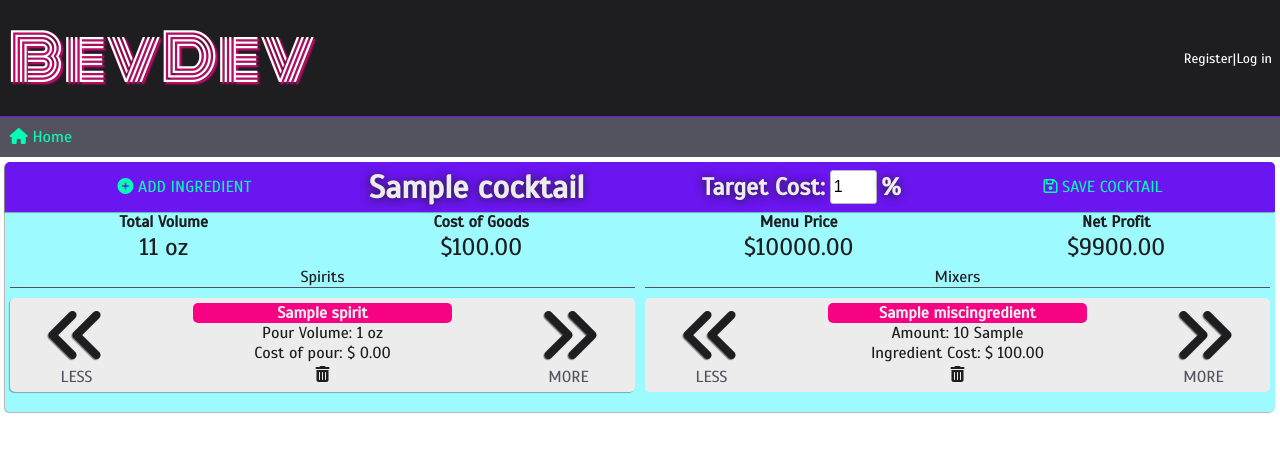
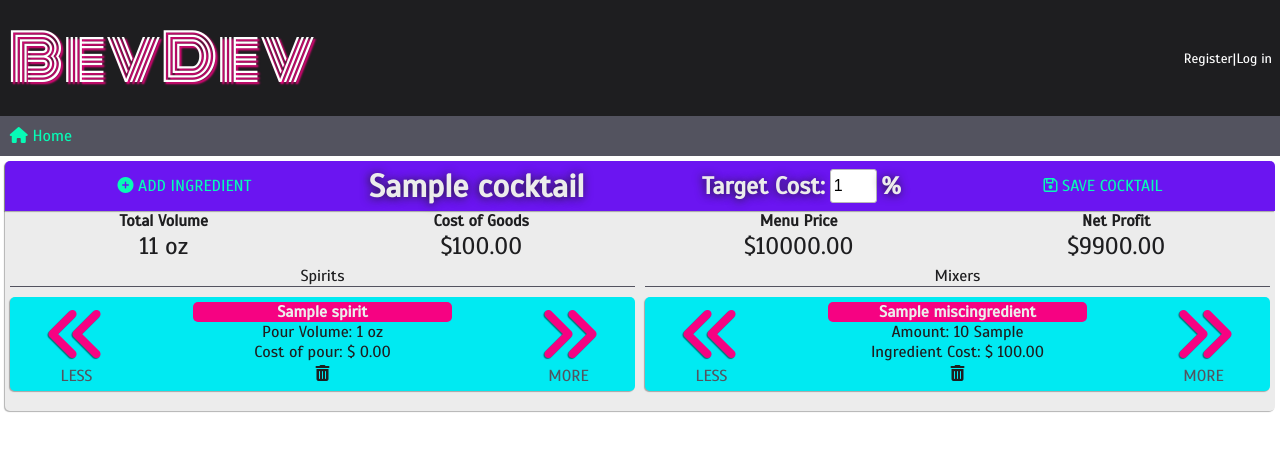
Before and after one commit to Momentum-Bev-Direct/Beverage-Director, a Django app: page /cocktails/1/ in a window 1280 px wide. Shown: the top 452 px of the page. Run offline with Django 3.2, Linux system fonts and the light colour scheme; tables that the repository leaves empty hold one stand-in row (values such as "Sample post"); parts of the project's set-up code (start-up, migrations or seed data) failed here and were passed over; some libraries are stand-ins or nearby versions.

Commit message:
team tweaks

```diff
--- a/static/css/style.css
+++ b/static/css/style.css
@@ -59,7 +59,7 @@ i {
     text-align: center;
 }
 .nav{
-    border-top: 1px solid var(--stroke_purple);
+    /* border-top: 1px solid var(--stroke_purple); */
 }
 .header a{
     text-decoration: none;
@@ -132,7 +132,7 @@ i {
 
 .ingredient-list {
     margin: 5px;
-    background-color:var(--highlight_blue_darken);
+    background-color:var(--fill-gray);
     padding-bottom: 5px;
 }
 .dollars-in{
@@ -181,7 +181,7 @@ i {
 .ingredient-box {
     display: flex;
     flex-direction: column;
-    background-color: var(--fill-gray);
+    background-color: var(--menu-item-bg);
     font-family: var(--font_body);
 }
 
@@ -358,13 +358,13 @@ i {
 
 /* ----------------ICONS ------------------*/
 .fa-angle-double-left, .fa-angle-double-right {
-    color: var(--stroke_dark);
+    color: var(--button_std);
     font-size: 4rem;
     text-shadow: -1px 1px 1px rgba(0, 0, 0, 0.5);
 }
 
 .fa-angle-double-left:hover, .fa-angle-double-right:hover{
-    color: var(--button_alt);
+    color: var(--stroke_purple);
 }
 
 .fa-window-close {
--- a/templates/bevdir/drink_builder_edit.html
+++ b/templates/bevdir/drink_builder_edit.html
@@ -110,7 +110,7 @@ Drink Builder
         </shot-line>
       </div>
       <div v-if="newShots.length > 0">
-        <div v-for="shot in filterDeletedNewShots" v-bind:key="shot.id" class="ingredient-box round-corners vert-margin-10 wide-100 pad-5">
+        <div v-for="shot in filterDeletedNewShots" v-bind:key="shot.id" class="ingredient-box round-corners vert-margin-10 wide-100 pad-5 default-shadow">
           <shot-line v-bind:shot="shot" v-on:pricechange="updateCost" v-on:volumechange="updateVolume" ref="shotSet">
           </shot-line>
         </div>
@@ -118,11 +118,11 @@ Drink Builder
     </div>
     <div class="sub-ingredient">
       <p class="wide-100 text-center btm-border-gray">Mixers</p>
-      <div v-for="portion in filterDeletedPortions" class="ingredient-box round-corners vert-margin-10 wide-100 pad-5">
+      <div v-for="portion in filterDeletedPortions" class="ingredient-box round-corners vert-margin-10 wide-100 pad-5 default-shadow">
         <portion-line v-bind:portion="portion" v-on:pricechange="updateCost" v-on:volumechange="updateVolume"
           ref="portionSet"></portion-line>
       </div>
-      <div v-for="portion in filterDeletedNewPortions" class="ingredient-box round-corners vert-margin-10 wide-100 pad-5">
+      <div v-for="portion in filterDeletedNewPortions" class="ingredient-box round-corners vert-margin-10 wide-100 pad-5 default-shadow">
         <portion-line v-bind:portion="portion" v-on:pricechange="updateCost" v-on:volumechange="updateVolume"
           ref="portionSet"></portion-line>
       </div>
```
